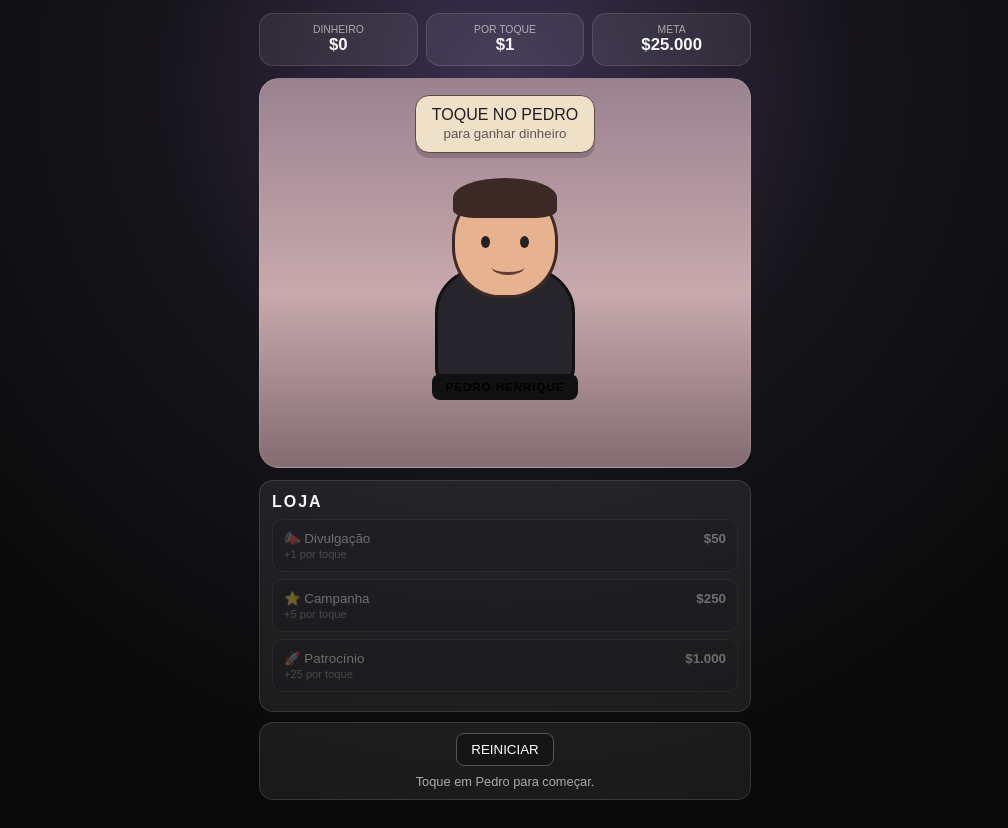
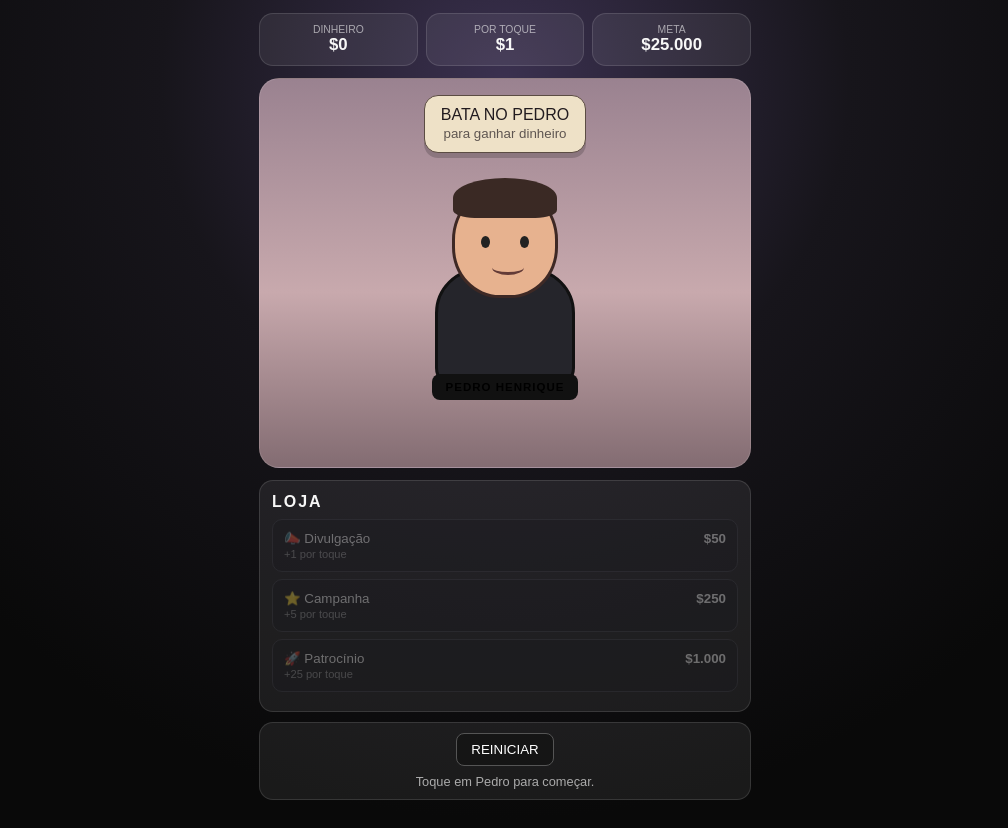
Before and after one commit to alisonrodriguesmarques-byte/BLOODMONEY-Pedro-Henrique, a plain HTML site: page index.html in a window 1280 px wide. Shown: the part 104-932 px from the top of the page, without its empty margins (135-1143 px from the left). Drawn offline with Linux system fonts and the light colour scheme.

Commit message:
Change sign text from 'TOQUE' to 'BATA'

```diff
--- a/index.html
+++ b/index.html
@@ -20,7 +20,7 @@
     </section>
 
     <section class="scene">
-      <div class="sign">TOQUE NO PEDRO<br><small>para ganhar dinheiro</small></div>
+      <div class="sign">BATA NO PEDRO<br><small>para ganhar dinheiro</small></div>
       <button id="pedro" class="character" aria-label="Pedro Henrique">
         <div class="hair"></div>
         <div class="face">
```
